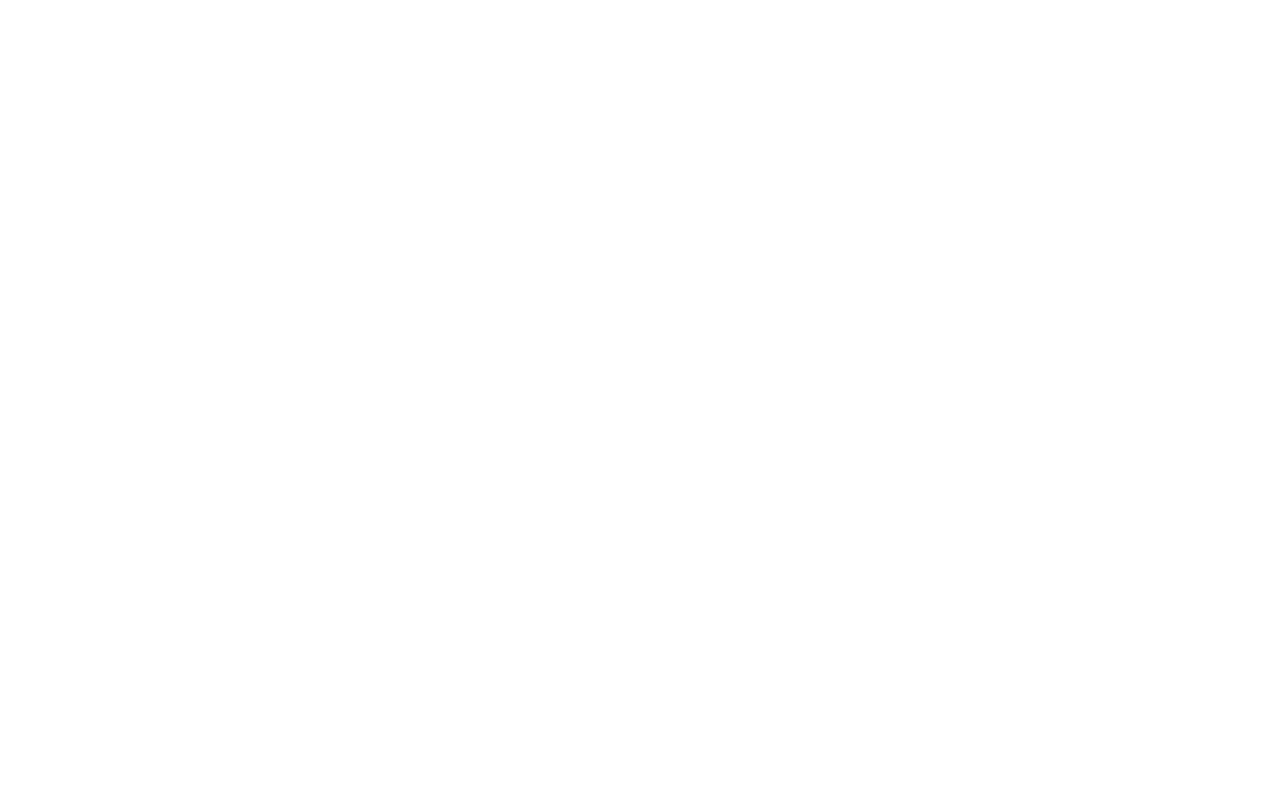
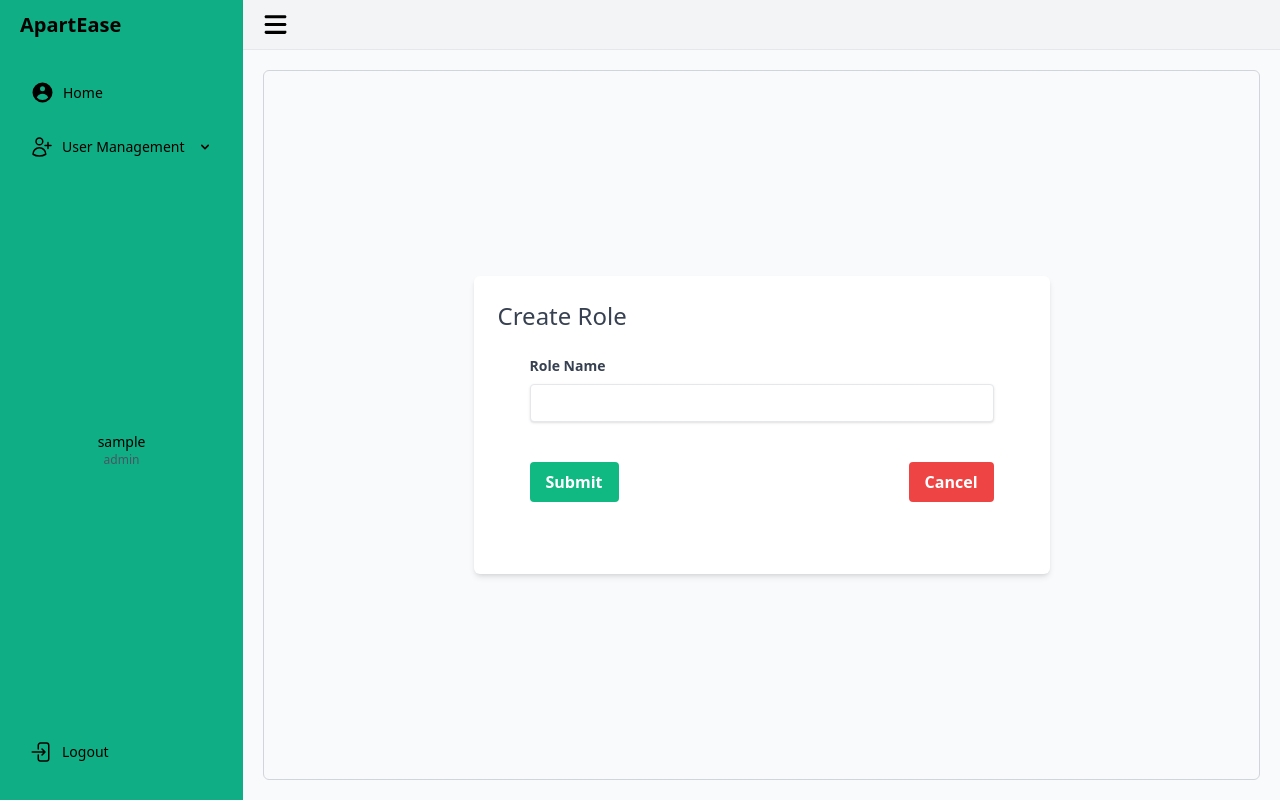
Before and after one commit to sawehkalanephaung/ApartEase-Frontend, a Vue app: page /create-role in a window 1280 px wide. Before the commit this address had no page. Built offline with nearby package versions, Linux system fonts and the light colour scheme; sample sign-in values are in the browser's storage.

Commit message:
update role-create

```diff
--- a/src/router/index.js
+++ b/src/router/index.js
@@ -8,6 +8,7 @@ import UserList from '@/views/UserList.vue';
 import RoleList from '@/views/RoleList.vue';
 import CreateUserView from '@/views/CreateUserView.vue';
 import UserEditView from '@/views/UserEditView.vue';
+import RoleCreateView from '@/views/RoleCreateView.vue';
 
 
 
@@ -38,12 +39,6 @@ const router = createRouter({
           meta: { requiresAuth: true, roles: ['admin'] },
         },
         {
-          path: "/role-list",
-          name: "RoleList",
-          component: RoleList,
-          meta: { requiresAuth: true, roles: ['admin'] },
-        },
-        {
           path: "/create-user",
           name: "CreateUserView",
           component: CreateUserView,
@@ -55,8 +50,19 @@ const router = createRouter({
           component: UserEditView,
           meta: { requiresAuth: true, roles: ['admin'] },
         },
+        {
+          path: "/role-list",
+          name: "RoleList",
+          component: RoleList,
+          meta: { requiresAuth: true, roles: ['admin'] },
+        },
 
-
+        {
+          path: "/create-role", // Add the new route
+          name: "RoleCreateView",
+          component: RoleCreateView,
+          meta: { requiresAuth: true, roles: ['admin'] },
+        },
       ],
     },
   ],
--- /dev/null
+++ b/src/views/RoleCreateView.vue
@@ -0,0 +1,61 @@
+<template>
+  <div class="flex items-center justify-center h-full">
+    <div class="w-full max-w-xl p-6 bg-white rounded-md shadow-md">
+      <h3 class="text-2xl font-medium text-gray-700">Create Role</h3>
+      <form @submit.prevent="onSubmit" class="rounded px-8 pt-6 pb-8 mb-4">
+        <div class="mb-4">
+          <label class="block text-gray-700 text-sm font-bold mb-2" for="role_name">Role Name</label>
+          <input
+            v-model="role.role_name"
+            type="text"
+            id="role_name"
+            class="shadow appearance-none border rounded w-full py-2 px-3 text-gray-700 leading-tight focus:outline-none focus:shadow-outline"
+            required
+          />
+        </div>
+        <div class="flex items-center justify-between mt-10">
+          <button type="submit" class="bg-emerald-500 hover:bg-emerald-700 text-white font-bold py-2 px-4 rounded focus:outline-none focus:shadow-outline">
+            Submit
+          </button>
+          <button type="button" @click="cancel" class="bg-red-500 hover:bg-red-700 text-white font-bold py-2 px-4 rounded focus:outline-none focus:shadow-outline">
+            Cancel
+          </button>
+        </div>
+      </form>
+    </div>
+  </div>
+</template>
+
+<script setup>
+import apiClient from '@/services/AxiosClient';
+import { ref } from 'vue';
+import { useRouter } from 'vue-router';
+
+const router = useRouter();
+
+const role = ref({
+  role_name: '',
+});
+
+const cancel = () => {
+  router.push('/role-list');
+};
+
+const onSubmit = async () => {
+  try {
+    const response = await apiClient.post('/role/add', {
+      role_name: role.value.role_name,
+    });
+    alert(response.data.message);
+    if (response.data.status === 'ok') {
+      router.push('/role-list');
+    }
+  } catch (error) {
+    console.error('Error creating role:', error);
+  }
+};
+</script>
+
+<style scoped>
+/* Your scoped styles here */
+</style>
```
